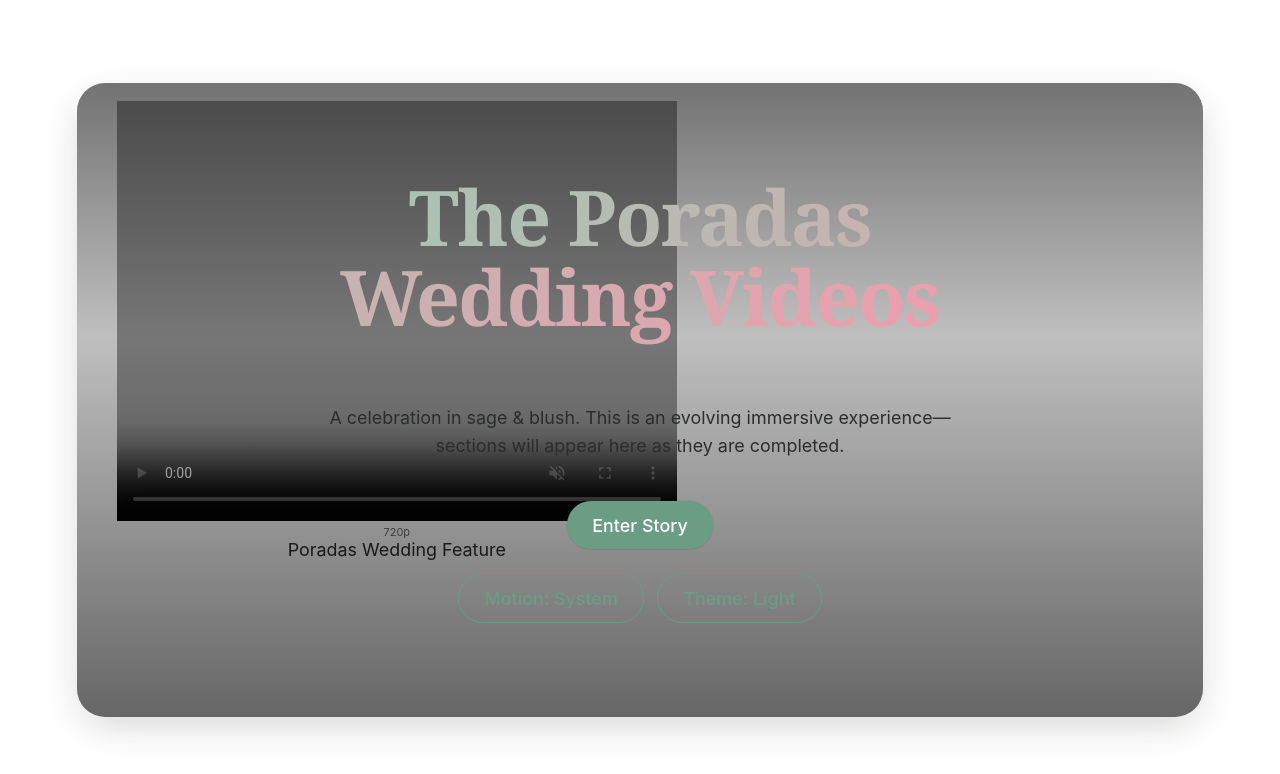
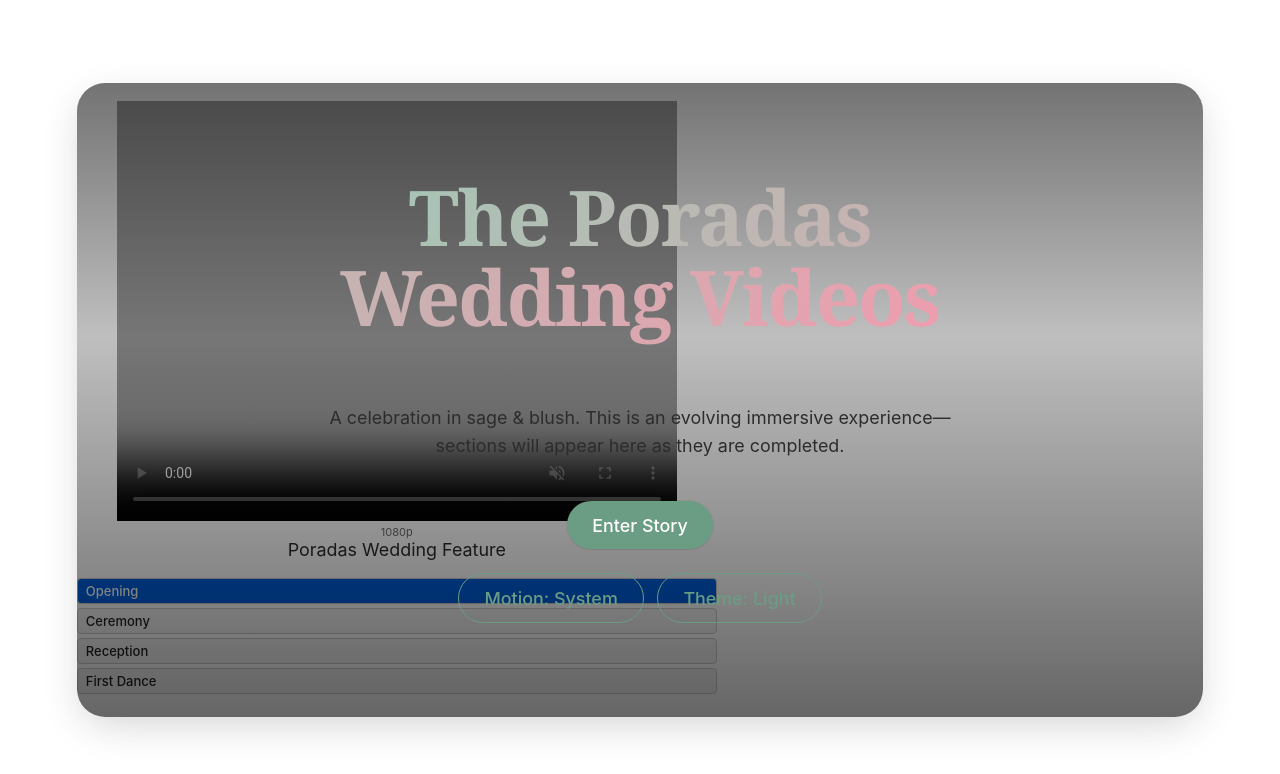
Before and after one commit to bbasketballer75/theporadas_site, a React (Vite) app: page / in a window 1280 px wide. Shown: the top 774 px of the page. Built offline with nearby package versions, Linux system fonts and the light colour scheme.

Commit message:
feat(video): immersive hero (chapters, captions, max quality)

```diff
--- a/src/components/HeroVideo.tsx
+++ b/src/components/HeroVideo.tsx
@@ -45,10 +45,13 @@ export function HeroVideo({ qualitySources, poster, caption, children }: HeroVid
     >
       <LazyVideoPlayer
         qualitySources={ladder}
+        preferHighestQuality
+        tracks={heroMeta?.tracks}
+        chapters={heroMeta?.chapters}
         poster={effectivePoster}
         caption={effectiveCaption}
         placeholderLabel={placeholderLabel}
-        showChapters={false}
+        showChapters={true}
         autoPlay={shouldAutoplay}
         muted={shouldAutoplay}
         playsInline
--- a/src/components/VideoPlayer/VideoPlayer.tsx
+++ b/src/components/VideoPlayer/VideoPlayer.tsx
@@ -52,6 +52,8 @@ export interface VideoPlayerProps {
    * (not multiple <source> elements) based on network + viewport heuristics.
    */
   qualitySources?: QualitySource[];
+  /** If true, always pick the highest height quality source ignoring heuristics. */
+  preferHighestQuality?: boolean;
   tracks?: VideoTrackDef[];
   chapters?: ChapterDef[];
   caption?: string;
@@ -84,6 +86,7 @@ export function VideoPlayer(props: VideoPlayerProps) {
     src,
     sources,
     qualitySources,
+    preferHighestQuality,
     tracks,
     chapters,
     caption,
@@ -103,6 +106,9 @@ export function VideoPlayer(props: VideoPlayerProps) {
   // Quality selection heuristic – choose ONE best source when qualitySources provided.
   const selectedQualitySource = useMemo<QualitySource | undefined>(() => {
     if (!qualitySources || qualitySources.length === 0) return undefined;
+    if (preferHighestQuality) {
+      return [...qualitySources].sort((a, b) => b.height - a.height)[0];
+    }
     const sorted = [...qualitySources].sort((a, b) => b.height - a.height);
 
     // Gather signals
@@ -147,7 +153,7 @@ export function VideoPlayer(props: VideoPlayerProps) {
 
     // Prefer highest resolution within candidates.
     return candidates.sort((a, b) => b.height - a.height)[0];
-  }, [qualitySources]);
+  }, [qualitySources, preferHighestQuality]);
 
   // Merge single src into sources list for rendering (ignored if qualitySources active)
   const resolvedSources = useMemo<VideoSource[] | undefined>(() => {
--- a/src/video/registry.ts
+++ b/src/video/registry.ts
@@ -1,4 +1,8 @@
-import type { QualitySource } from '../components/VideoPlayer/VideoPlayer';
+import type {
+  QualitySource,
+  ChapterDef,
+  VideoTrackDef,
+} from '../components/VideoPlayer/VideoPlayer';
 
 export interface VideoMeta {
   id: string;
@@ -7,7 +11,9 @@ export interface VideoMeta {
   poster: string;
   placeholderLabel: string;
   quality: QualitySource[];
-  // Future: tracks, chapters, durations, aspect ratio, etc.
+  tracks?: VideoTrackDef[];
+  chapters?: ChapterDef[];
+  // Future: durations, aspect ratio, etc.
 }
 
 const heroQuality: QualitySource[] = [
@@ -43,6 +49,21 @@ const videos: Record<string, VideoMeta> = {
     poster: '/media/posters/hero.jpg', // TODO: supply actual poster asset
     placeholderLabel: 'Loading hero video',
     quality: heroQuality,
+    tracks: [
+      {
+        kind: 'captions',
+        src: '/media/captions/hero.en.vtt',
+        srcLang: 'en',
+        label: 'English',
+        default: true,
+      },
+    ],
+    chapters: [
+      { start: 0, title: 'Opening' },
+      { start: 30, title: 'Ceremony' },
+      { start: 90, title: 'Reception' },
+      { start: 150, title: 'First Dance' },
+    ],
   },
 };
 
```
Also changed, not shown: 1 other file (tests, documents, lock files or other folders).
